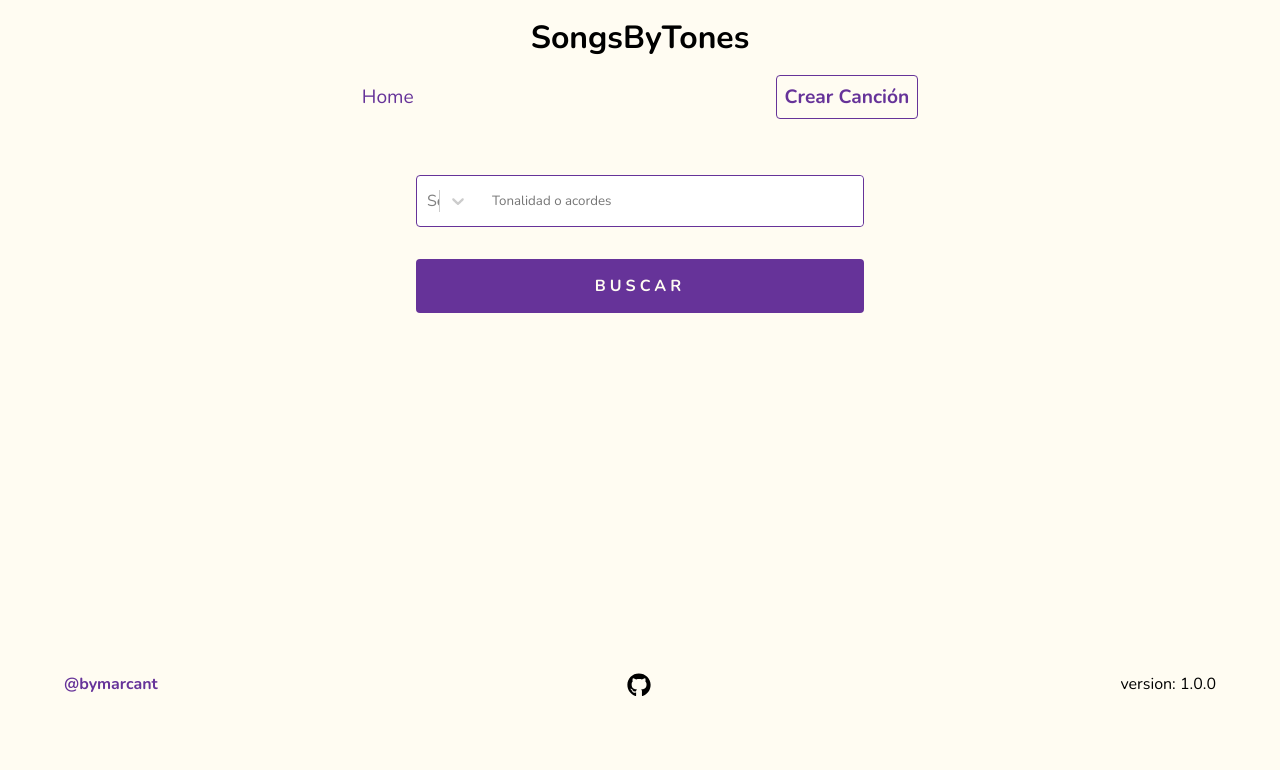
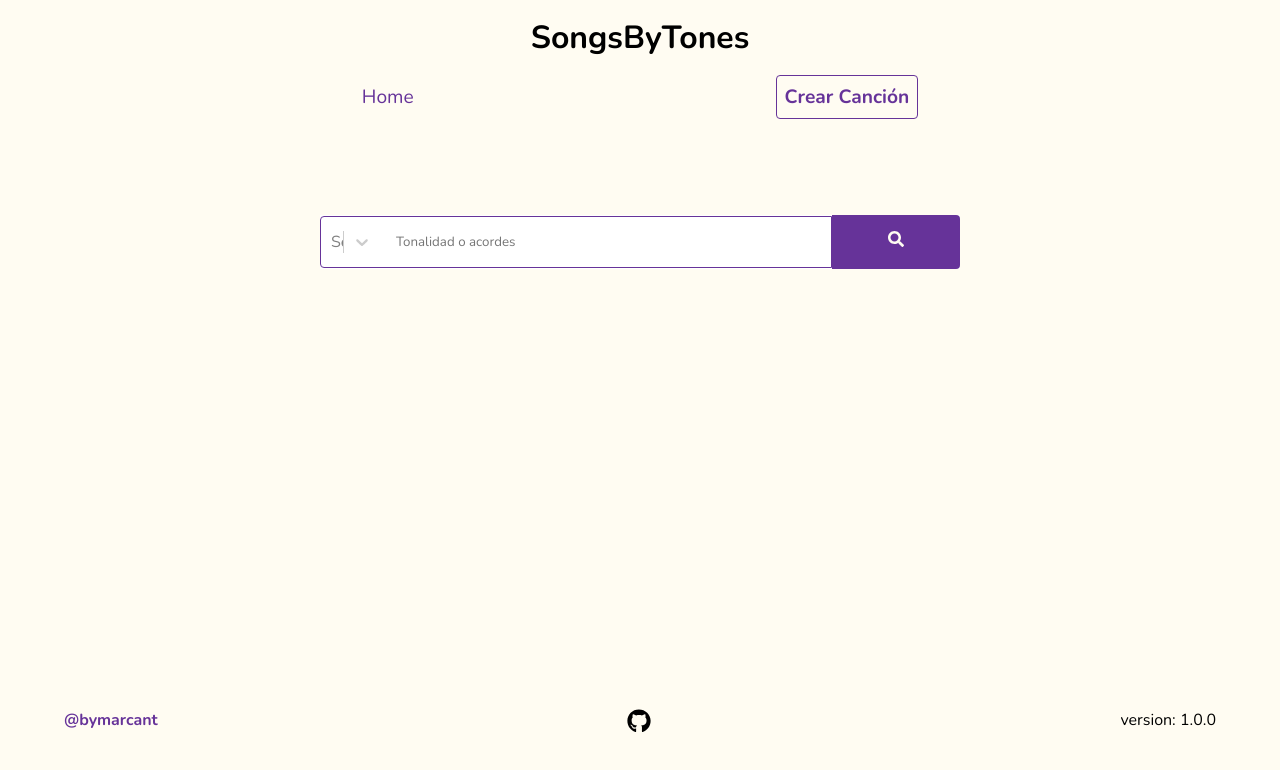
Before and after one commit to MarcAnt/songs-by-tone, a React (Create React App) app: page /#/ in a window 1280 px wide. Shown: the top 770 px of the page. Built offline with nearby package versions, Linux system fonts and the light colour scheme; data requests are answered from the project's data file.

Commit message:
Preparando para comentar y documentar las funciones para dejar mas detalles

```diff
--- a/src/App.tsx
+++ b/src/App.tsx
@@ -8,12 +8,14 @@ import Home from "./Pages/Home";
 
 const App: React.FC = () => {
   return (
-    <div>
+    <>
       <GlobalStyles />
-      <Header />
-      <Home />
-      <Footer />
-    </div>
+      <div>
+        <Header />
+        <Home />
+        <Footer />
+      </div>
+    </>
   );
 };
 
--- a/src/GlobalStyles.ts
+++ b/src/GlobalStyles.ts
@@ -72,7 +72,6 @@ export const GlobalStyles = createGlobalStyle`
         padding: 1rem;
         font-weight: bold;
         border: none;
-        border-radius: 4px;
         cursor: pointer;
         font-size: 1rem;
         text-align: center;
@@ -146,43 +145,97 @@ export const GlobalStyles = createGlobalStyle`
     }
 
     form {
-        margin: 1.5rem auto auto;
-        width: 70%;
+        margin: 4rem auto auto;
+        width: 50%;
         display: flex;
         justify-content: center;
         align-items: center;
         flex-direction: column;
-
+        position: relative;
         span {
             width: 50%;
         }
 
         .search-bar {
 
-            width: 50%;
+
+            .search-bar-content {
+
+                border-top-left-radius: 4px;
+                border-bottom-left-radius: 4px;
+                border: 0.5px solid var(--btnBgColor);
+                display: flex;
+                justify-content: center;
+                align-items: center;
+                width: 80%;
+            }
+            position: relative;
+            width: 100%;
             display: flex;
             justify-content: space-between;
             align-items: center;
-            margin: 2rem 0;
-            border: 0.5px solid var(--btnBgColor);
-            border-radius: 4px;
+            margin-top: 2rem;
             background-color: white;
+
+            button[type="submit"] {
+                width: 20%;
+                border-top-right-radius: 4px;
+                border-bottom-right-radius: 4px;
+            }
+
             div[class^=" css"] {
                 flex: 30%;
                 box-shadow: none;
             }
 
-
             input[type="text"] {
                 flex: 50%;
                 margin: 0;
-
             }
 
             div, input[type="text"] {
                 border: none;
             }
         }
+    }
+
+    .search-matches-input {
+        border-radius: 4px;
+        background-color: whitesmoke;
+        max-height: 200px;
+        width: 100%;
+        overflow-y: scroll;
+        opacity: 0.8;
+        position: absolute;
+        /* z-index: 2; */
+        top: 5.4rem;
+
+       /* width */
+        ::-webkit-scrollbar {
+        width: 10px;
+        }
+
+        /* Track */
+        ::-webkit-scrollbar-track {
+        background: #f1f1f1;
+        }
+
+        ::-webkit-scrollbar-thumb {
+        background-color: var(--btnBgColor);
+        border-radius: 4px;
+        }
+
+        li {
+            list-style: none;
+            padding: 1rem;
+            cursor: pointer;
+            font-weight: bolder;
+        }
+
+        li:hover {
+            background-color: var(--btnBorder);
+        }
+
     }
 
     footer {
@@ -226,7 +279,7 @@ export const GlobalStyles = createGlobalStyle`
         margin: 1.5rem auto 0 auto;
         max-width: 1000px;
         min-width: 300px;
-        min-height: 40vh;
+        min-height: 50vh;
 
     }
 
@@ -268,12 +321,15 @@ export const GlobalStyles = createGlobalStyle`
         transform: translateY(.25rem);
     }
 
+
+
+
     @media (max-width: 1024px) {
         .card-grid {
             margin: 1.5rem;
         }
 
-        form {width: 100%}
+        /* form {width: 100%} */
     }
 
     @media (max-width: 379px) {
--- a/src/components/Footer/Footer.style.ts
+++ b/src/components/Footer/Footer.style.ts
@@ -4,6 +4,7 @@ export const FooterWrapper = styled.footer`
   text-align: center;
   width: 100%;
   padding: 1rem 4rem;
+  transform: translateY(56vh);
 
   p {
     display: flex;
--- a/src/components/SongSearch.tsx
+++ b/src/components/SongSearch.tsx
@@ -1,22 +1,21 @@
 import React, {
   useEffect,
   useState,
+  useRef,
+  useMemo,
   FormEvent,
   ChangeEvent,
-  useRef,
 } from "react";
 
 //Libs
 import Select from "react-select";
-
+import { FaSearch } from "react-icons/fa";
 //Helpers
 import {
   filterTones,
   filterChords,
   createMatches,
-  filterUniqTones,
-  createUniqs,
-  filterUniqChords,
+  filterResultBar,
 } from "../helpers/songSearchFunctions";
 import { getData } from "../helpers/Api";
 
@@ -49,13 +48,18 @@ const options = [
 const SongSearch: React.FC = () => {
   const [search, setSearch] = useState<string>("");
   const [songs, setSongs] = useState<SongsType>([]);
-  const [matches, setMatches] = useState<SongsType>([]);
+
   const [, setError] = useState<boolean>(false);
   const [loading, setLoading] = useState<boolean>(true);
+
   const [filterBy, setFilterBy] = useState<string>("all");
+  const [matches, setMatches] = useState<SongsType>([]);
+  const [inputResults, setInputResults] = useState<string[]>([]);
+  const [formIsSubmited, setFormIsSubmited] = useState<boolean>(false);
 
   const inputRef = useRef<HTMLInputElement>(null);
   const formRef = useRef<HTMLFormElement>(null);
+  const searchResultsRef = useRef<HTMLDivElement>(null);
 
   useEffect(() => {
     setLoading(true);
@@ -75,41 +79,45 @@ const SongSearch: React.FC = () => {
     setFilterBy(e!.value);
   };
 
-  const tonesMatched = filterTones(songs, search);
-  const chordMatched = filterChords(songs, search);
+  const tonesMatched = useMemo(
+    () => filterTones(songs, search),
+    [songs, search]
+  );
+  const chordMatched = useMemo(
+    () => filterChords(songs, search),
+    [songs, search]
+  );
 
+  const filterList: filterList = {
+    chords: () => createMatches(setMatches, chordMatched),
+    tones: () => createMatches(setMatches, tonesMatched),
+    all: () => createMatches(setMatches, tonesMatched, chordMatched),
+  };
   const filter_default = "all";
 
   const handleSubmit = (e: FormEvent<HTMLFormElement>) => {
     e.preventDefault();
     if (!search) {
+      setFormIsSubmited(false);
       inputRef.current!.focus();
       return;
     }
-    const filterList: filterList = {
-      chords: () => createMatches(setMatches, chordMatched),
-      tones: () => createMatches(setMatches, tonesMatched),
-      all: () => createMatches(setMatches, tonesMatched, chordMatched),
-    };
-
+    setFormIsSubmited(true);
     e.currentTarget.reset();
-
     return filterList[filterBy] ? filterList[filterBy]() : filter_default;
   };
 
   useEffect(() => {
+    let results: string[];
     if (search) {
-      const results = createUniqs([
-        ...filterUniqTones(tonesMatched, search),
-        ...filterUniqChords(chordMatched, search),
-      ]);
-
-      console.log(results);
+      results = filterResultBar(chordMatched, tonesMatched, search)[filterBy];
+      results && setInputResults(results);
     }
-  }, [search, tonesMatched, chordMatched]);
+  }, [search, chordMatched, tonesMatched, filterBy]);
 
   const handleSearch = (e: ChangeEvent<HTMLInputElement>) => {
     let currentValue = e.currentTarget.value;
+    setFormIsSubmited(false);
 
     let charsRegx =
       /:|;|"|'|{|}|&|%|@|!|`|~|=|_|<|>|(\*+)|(\?+)|([acdefghijklnopqrtvwxyz])|([H-L])|([N-Z])|([0])/g;
@@ -124,10 +132,25 @@ const SongSearch: React.FC = () => {
     }
   };
 
+  useEffect(() => {
+    document.addEventListener("click", (e) => {
+      e.target !== searchResultsRef.current ?? inputRef.current
+        ? setFormIsSubmited(true)
+        : setFormIsSubmited(false);
+    });
+    // return document.removeEventListener("click", {});
+  }, []);
+
+  const handleSearchBar = (inputResult: string) => {
+    setSearch(inputResult);
+    setFormIsSubmited(true);
+  };
+
   return (
     <div>
       <form ref={formRef} onSubmit={handleSubmit}>
         <div className="search-bar">
+          <div className="search-bar-content">
             <Select options={options} onChange={(e) => handleSelectFilter(e)} />
             <input
               type="text"
@@ -136,10 +159,24 @@ const SongSearch: React.FC = () => {
               onChange={handleSearch}
               value={search}
               ref={inputRef}
+              autoComplete="off"
             />
           </div>
-        <div>{}</div>
-        <input type="submit" value="Buscar" />
+          <button type="submit">
+            <FaSearch />
+          </button>
+        </div>
+        <div className="search-matches-input" ref={searchResultsRef}>
+          {search
+            ? formIsSubmited
+              ? null
+              : inputResults.map((inputResult, idx) => (
+                  <li key={idx} onClick={() => handleSearchBar(inputResult)}>
+                    {inputResult}
+                  </li>
+                ))
+            : null}
+        </div>
       </form>
       {matches && !loading && <SongDetails matches={matches} />}
     </div>
--- a/src/helpers/songSearchFunctions.ts
+++ b/src/helpers/songSearchFunctions.ts
@@ -1,5 +1,5 @@
 import { SongsType } from "../components/SongSearch";
-//Filter all chords
+//Filter all data by chords
 export const filterChords = (songs: SongsType, search: string) => {
   let matches: number[] = [];
   let songsList = songs.map((song) => {
@@ -19,7 +19,7 @@ export const filterChords = (songs: SongsType, search: string) => {
   return matches.map((match) => songsList[match]);
 };
 
-//Filter all tones
+//Filter all data by tones
 export const filterTones = (songs: SongsType, search: string) => {
   let matches: number[] = [];
   let songsList = songs.map((song) => {
@@ -50,7 +50,6 @@ export const createMatches = (
     });
   });
 
-  //Create a unique array of elements
   const uniq = (a: SongsType) => {
     return Array.from(new Set(a));
   };
@@ -92,3 +91,22 @@ export const filterUniqChords = (results: SongsType, search: string) => {
     .flatMap((e) => e.map((e) => filterResults.push(e)));
   return Array.from(new Set(filterResults));
 };
+
+// Filter by type on search bar
+type filterList = {
+  [prop: string]: string[];
+};
+export const filterResultBar = (
+  chordMatched: SongsType,
+  tonesMatched: SongsType,
+  search: string
+): filterList => {
+  return {
+    chords: filterUniqChords(chordMatched, search),
+    tones: filterUniqTones(tonesMatched, search),
+    all: createUniqs([
+      ...filterUniqTones(tonesMatched, search),
+      ...filterUniqChords(chordMatched, search),
+    ]),
+  };
+};
```
Lines whose indentation alone changed are shown as unchanged.
